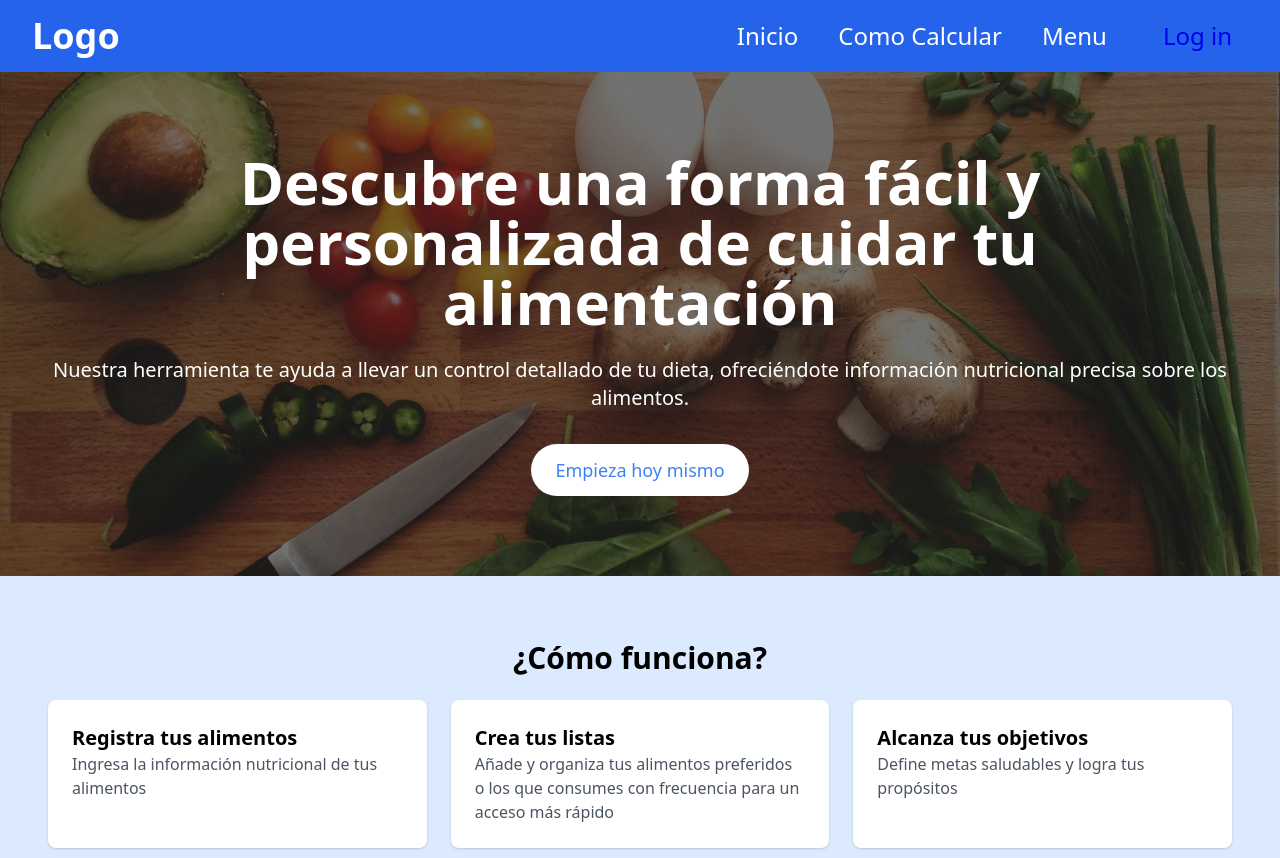
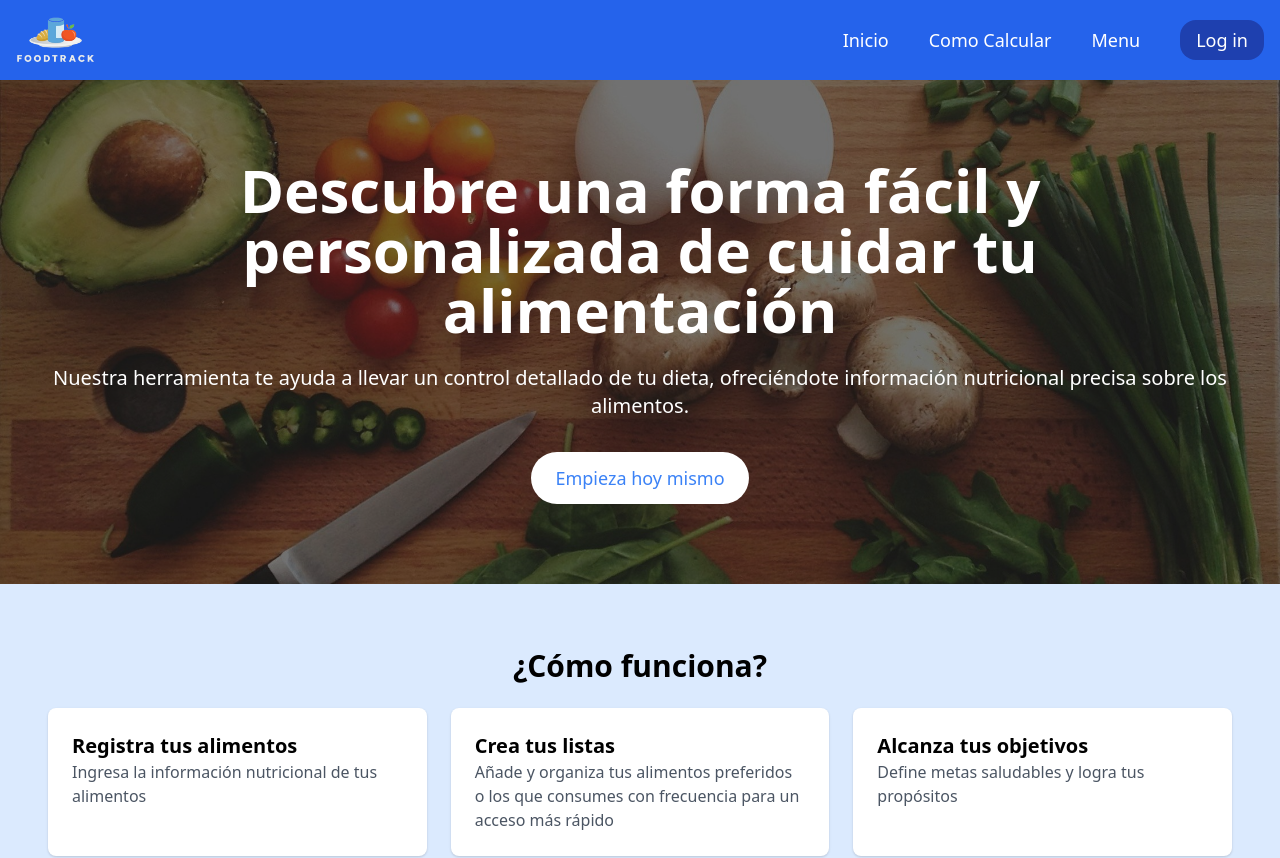
Before and after one commit to ancardoen/Dise-o-Software-Grupo15, a Next.js app in the folder my-app/: page / in a window 1280 px wide. Shown: the top 858 px of the page. Built offline with nearby package versions, Linux system fonts and the light colour scheme.

Commit message:
Update diseños

```diff
--- a/my-app/src/app/abrir-lista/page.js
+++ b/my-app/src/app/abrir-lista/page.js
@@ -104,7 +104,7 @@ export default function AbrirLista() {
             </tbody>
           </table>
           {totales && (
-            <div className="bg-blue-200 px-4 py-2 mt-4">
+            <div className="bg-blue-200 px-4 py-2">
               <h3 className="font-bold text-lg">Totales:</h3>
               <p>Calorías: {totales.Calorías} kcal</p>
               <p>Azúcar: {totales.Azúcar} g</p>
--- a/my-app/src/app/ingresar-alimento/page.js
+++ b/my-app/src/app/ingresar-alimento/page.js
@@ -110,7 +110,7 @@ export default function Home() {
                         </div>
 
                     </form>
-                    <a href="/como-calcular" className="justify-center text-blue-600 hover:text-blue-300">¿Cómo calcular los valores nutricionales? 👈</a>
+                    <a href="/como-calcular" className="text-blue-600 hover:text-blue-300">¿Cómo calcular los valores nutricionales? 👈</a>
                 </div>
             </main>
         </div>
--- a/my-app/src/app/layout.js
+++ b/my-app/src/app/layout.js
@@ -4,63 +4,62 @@ import { useState, useEffect } from "react";
 
 export default function RootLayout({ children }) {
   const [loggedIn, setLoggedIn] = useState(false);
+  const [menuOpen, setMenuOpen] = useState(false);
 
   useEffect(() => {
-    // Verificar si hay un usuario logeado en el localStorage
     const isLoggedIn = localStorage.getItem("loggedIn") === "true";
     setLoggedIn(isLoggedIn);
   }, []);
 
   const handleLogout = () => {
-    // Cambiar "loggedIn" en el localStorage a false y actualizar el estado
     localStorage.setItem("loggedIn", "false");
     setLoggedIn(false);
     alert("Has cerrado sesión.");
-    window.location.reload(); // Refrescar la página o redirigir
+    window.location.reload();
   };
 
   return (
     <html lang="es">
       <head>
         <title>{process.env.title}</title>
-        <link
-          href="https://cdn.jsdelivr.net/npm/tailwindcss@2.0.2/dist/tailwind.min.css"
-          rel="stylesheet"
-        />
+        <link href="https://cdn.jsdelivr.net/npm/tailwindcss@2.0.2/dist/tailwind.min.css" rel="stylesheet"/>
       </head>
       <body>
-        <header className="bg-blue-600 text-white py-4 flex flex-wrap justify-between items-center">
-          <h1 className="text-2xl sm:text-4xl font-bold ml-4 sm:ml-8">Logo</h1>
-          <nav className="w-full sm:w-auto text-center mt-4 sm:mt-0">
-            <ul className="text-lg sm:text-2xl flex flex-col sm:flex-row sm:space-x-10 items-center mr-8">
-              <li className="hover:text-blue-900 my-2 sm:my-0">
+        <header className="bg-blue-600 text-white">
+          <div className="container mx-auto flex justify-between items-center px-4 py-4">
+          <h1>
+            <img src="/imagenes/logo.png" alt="Logo" className="h-12" />
+          </h1>
+            <button onClick={() => setMenuOpen(!menuOpen)} className="sm:hidden text-white focus:outline-none">
+              <svg className="w-8 h-8" fill="none" stroke="currentColor" viewBox="0 0 24 24" xmlns="http://www.w3.org/2000/svg">
+                <path strokeLinecap="round" strokeLinejoin="round" strokeWidth={2}d="M4 6h16M4 12h16m-7 6h7"/>
+              </svg>
+            </button>
+            <nav className={`${menuOpen ? "block" : "hidden"} sm:block absolute sm:static top-16 right-2 bg-blue-700 sm:bg-transparent shadow-lg sm:shadow-none z-10 rounded-lg`}>
+              <ul className="flex flex-col sm:flex-row sm:space-x-10 text-lg items-start sm:items-center p-2 sm:p-0">
+                <li className="hover:text-blue-300 my-2 sm:my-0 px-4 py-2 sm:px-0">
                   <a href="/">Inicio</a>
                 </li>
-              <li className="hover:text-blue-900 my-2 sm:my-0">
+                <li className="hover:text-blue-300 my-2 sm:my-0 px-4 py-2 sm:px-0">
                   <a href="/como-calcular">Como Calcular</a>
                 </li>
-              <li className="hover:text-blue-900 my-2 sm:my-0">
+                <li className="hover:text-blue-300 my-2 sm:my-0 px-4 py-2 sm:px-0">
                   <a href="/menu">Menu</a>
                 </li>
-              <li className="my-2 sm:my-0">
-                {loggedIn  ? (
-                  <button
-                    onClick={handleLogout}
-                    className="px-4 py-2 bg-red-500 rounded-2xl hover:bg-white hover:text-red-500 transition duration-300"
-                  >
+                <li className="my-2 sm:my-0 px-4 py-2 sm:px-0">
+                  {loggedIn ? (
+                    <button onClick={handleLogout} className="w-full sm:w-auto px-4 py-2 bg-red-500 rounded-2xl hover:bg-white hover:text-red-500 transition duration-300">
                       Log out
                     </button>
                   ) : (
-                  <a
-                    href="/login"
-                    className="px-4 py-2 bg-blue-800 rounded-2xl hover:bg-white hover:text-blue-500 transition duration-300"
-                  >
+                    <a href="/login" className="w-full sm:w-auto px-4 py-2 bg-blue-800 rounded-2xl hover:bg-white hover:text-blue-500 transition duration-300">
                       Log in
                     </a>
                   )}
                 </li>
               </ul>
             </nav>
+          </div>
         </header>
         {children}
         <footer className="bg-blue-900 text-white text-center py-4">
```
Also changed, not shown: my-app/public/imagenes/logo.png (added). Lines whose indentation alone changed are shown as unchanged.
